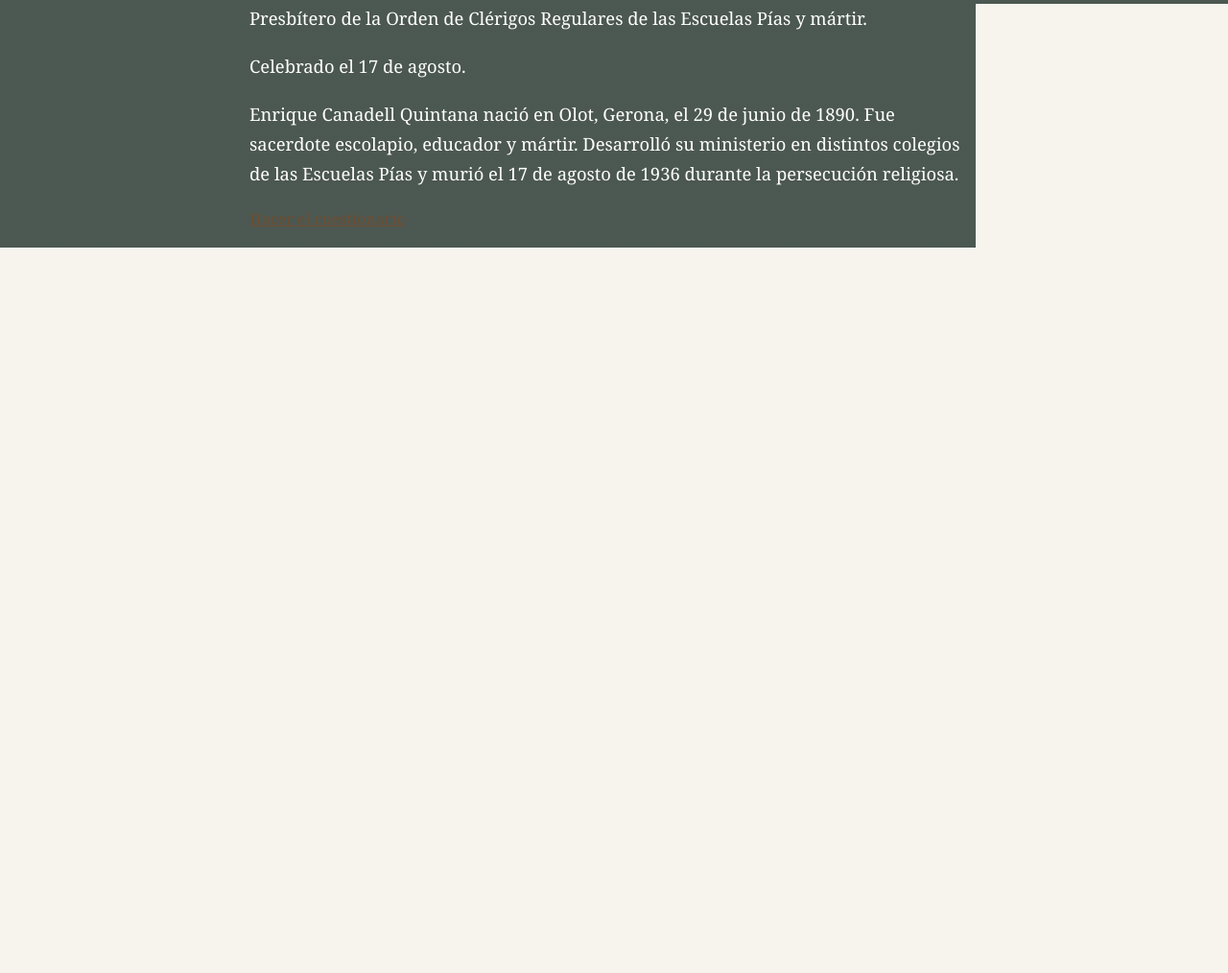
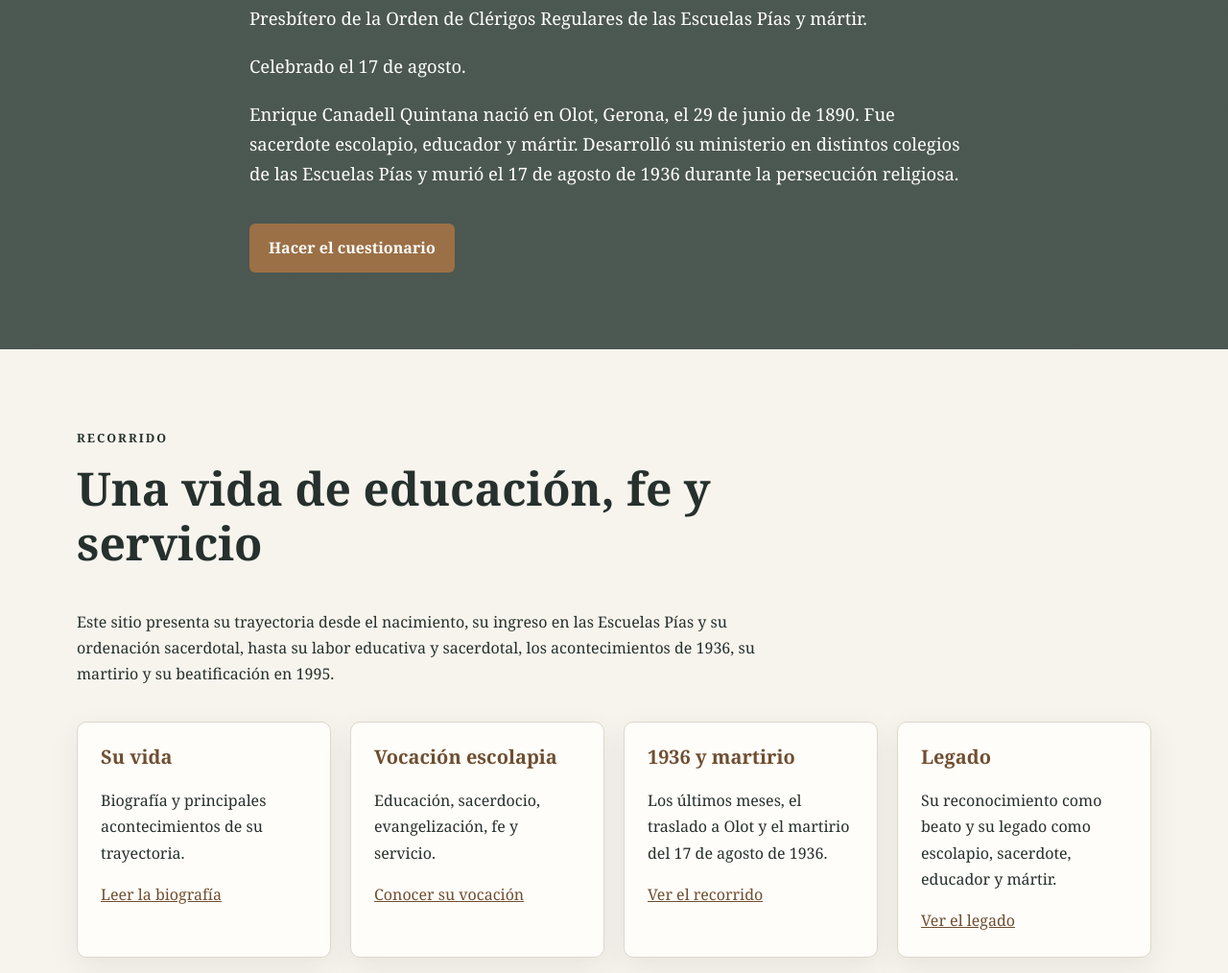
Before and after one commit to martumirko/Proyecto, a plain HTML site: page index.html in a window 1280 px wide. Shown: the part 1775-2789 px from the top of the page at 96% size. Drawn offline with Linux system fonts and the light colour scheme.

Commit message:
Fix button markup in index.html

```diff
--- a/index.html
+++ b/index.html
@@ -36,8 +36,7 @@
                 <p>Presbítero de la Orden de Clérigos Regulares de las Escuelas Pías y mártir.</p>
                 <p>Celebrado el 17 de agosto.</p>
                 <p>Enrique Canadell Quintana nació en Olot, Gerona, el 29 de junio de 1890. Fue sacerdote escolapio, educador y mártir. Desarrolló su ministerio en distintos colegios de las Escuelas Pías y murió el 17 de agosto de 1936 durante la persecución religiosa.</p>
-         <a href="pages/cuestionario.html" class="boton-cuestionario">
-  Hacer el cuestionario
+        <a class="button" href="pages/cuestionario.html">Hacer el cuestionario</a>
 </a>
             </div>
         </section>
```
